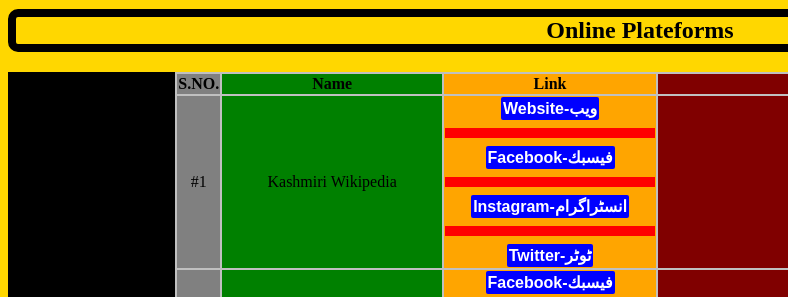
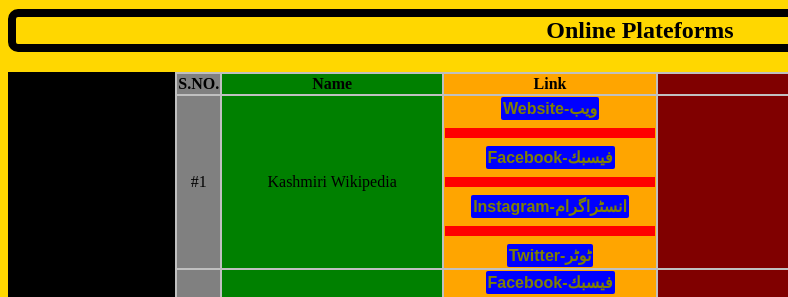
Before and after one commit to Redel9/LearnoKoshur, a plain HTML site: page index.html in a window 1280 px wide. Shown: the part 530-827 px from the top of the page, 0-788 px from the left. Drawn offline with Linux system fonts and the light colour scheme.

Commit message:
Update koshur.css

```diff
--- a/koshur.css
+++ b/koshur.css
@@ -18,7 +18,7 @@ button {
            background-color: blue;
            border-radius: 2px;
            padding: 2px;
-           color: #fff;
+           color: Olive;
            font-weight: bold;
            font-size: 16px;
 }
```
